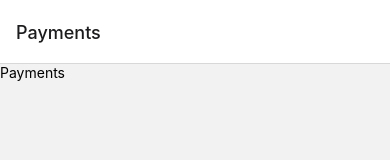
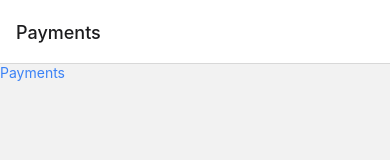
Before and after one commit to batuhanoztrk/Fintables-Case-Study, a React Native app: screen / in a window 390 px wide. Shown: the top 160 px of the page. Built offline with nearby package versions, Linux system fonts and the light colour scheme.

Commit message:
feat: Add NativeWind and TailwindCSS integration

```diff
--- a/babel.config.js
+++ b/babel.config.js
@@ -3,6 +3,7 @@ module.exports = function (api) {
   return {
     presets: ["babel-preset-expo"],
     plugins: [
+      "nativewind/babel",
       [
         "module-resolver",
         {
--- /dev/null
+++ b/index.d.ts
@@ -0,0 +1 @@
+/// <reference types="nativewind/types" />
--- a/package.json
+++ b/package.json
@@ -14,6 +14,7 @@
     "@react-navigation/stack": "^6.3.29",
     "expo": "~51.0.11",
     "expo-status-bar": "~1.12.1",
+    "nativewind": "^2.0.11",
     "react": "18.2.0",
     "react-native": "0.74.2",
     "react-native-gesture-handler": "~2.16.1",
@@ -26,6 +27,7 @@
     "babel-plugin-module-resolver": "^5.0.2",
     "prettier": "^3.3.1",
     "prettier-plugin-organize-imports": "^3.2.4",
+    "tailwindcss": "3.3.2",
     "typescript": "^5.1.3"
   },
   "private": true
--- a/src/screens/profile/payments/index.tsx
+++ b/src/screens/profile/payments/index.tsx
@@ -3,8 +3,8 @@ import { Text, View } from "react-native";
 
 const Payments = () => {
   return (
-    <View>
-      <Text>Payments</Text>
+    <View className="flex-1">
+      <Text className="text-blue-500">Payments</Text>
     </View>
   );
 };
--- /dev/null
+++ b/tailwind.config.js
@@ -0,0 +1,8 @@
+/** @type {import('tailwindcss').Config} */
+module.exports = {
+  content: ["./App.{js,jsx,ts,tsx}", "./src/**/*.{js,jsx,ts,tsx}"],
+  theme: {
+    extend: {},
+  },
+  plugins: [],
+};
```
Also changed, not shown: 1 other file (tests, documents, lock files or other folders).
